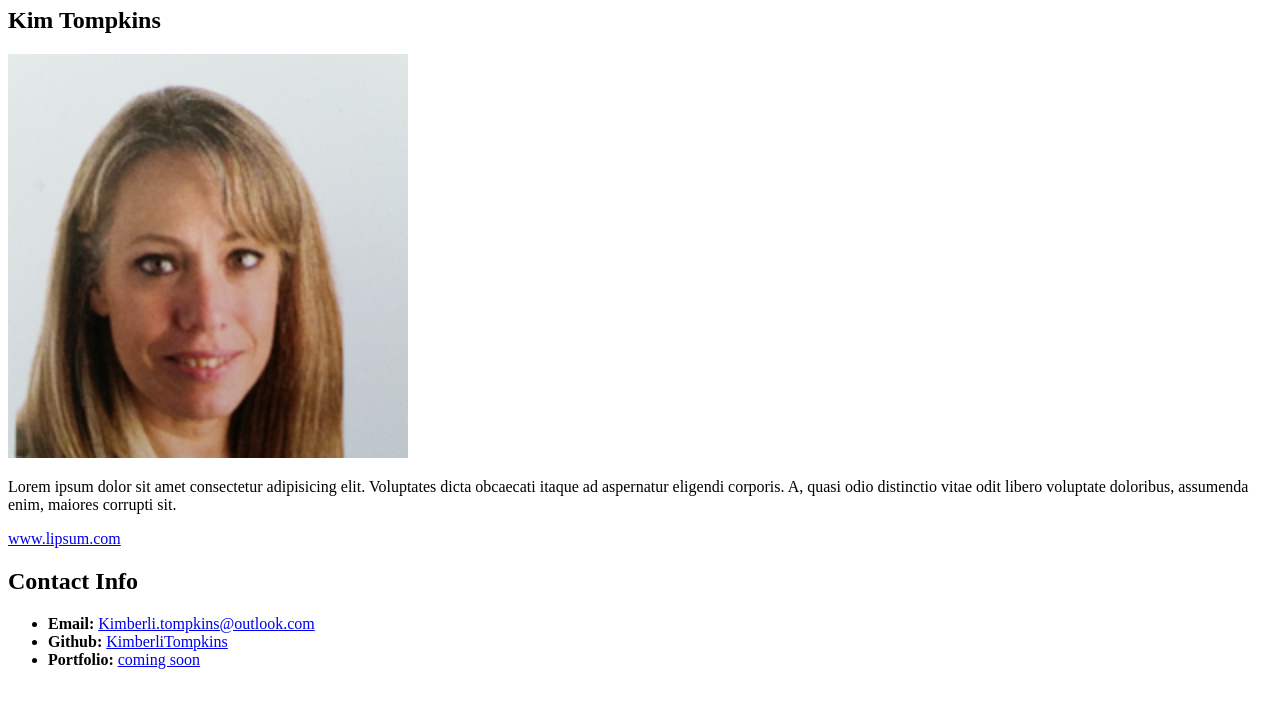
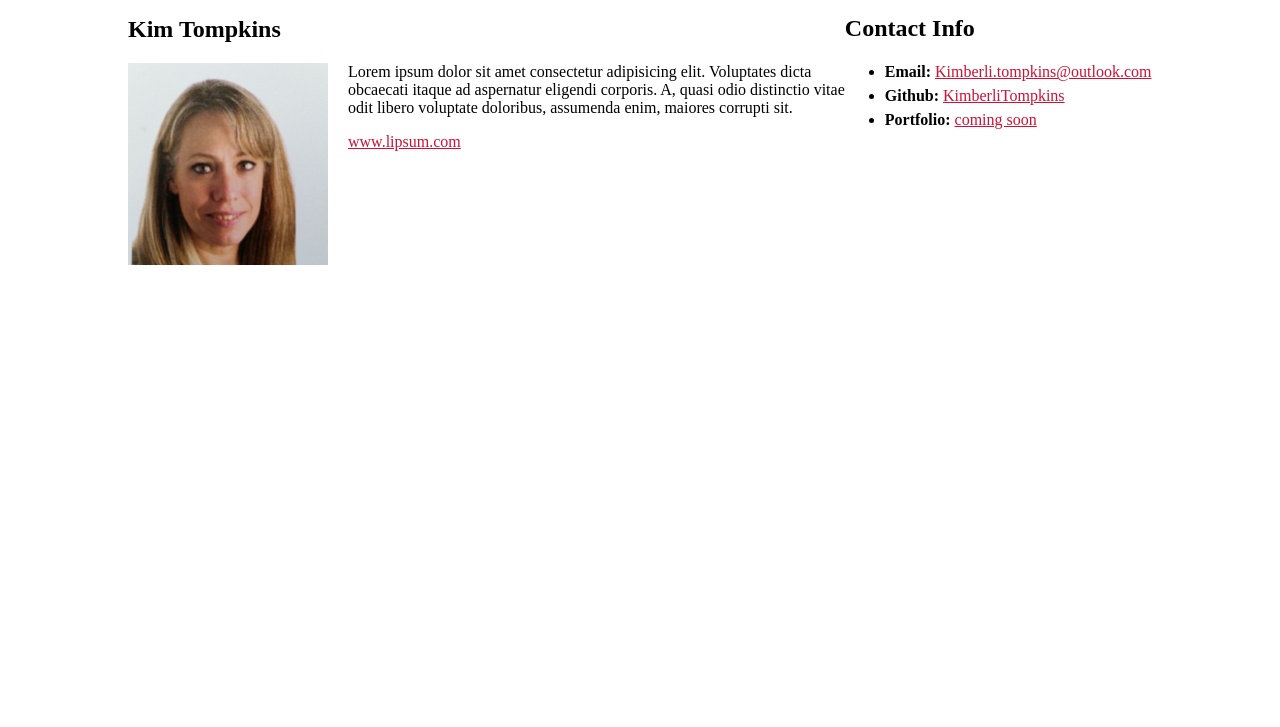
Before and after one commit to KimberliTompkins/my-bio, a plain HTML site: page index.html in a window 1280 px wide. Shown: the part 73-800 px from the top of the page. Drawn offline with Linux system fonts and the light colour scheme.

Commit message:
added CSS styling

```diff
--- /dev/null
+++ b/css/style.css
@@ -0,0 +1,43 @@
+body {
+    margin: 0;
+    padding: 0;
+  }
+header {
+    background-color: #333333;
+}
+h1 {
+    color: #eee;
+    font-size: 28px;
+}
+h2 {
+    font-size: 24px;
+
+}
+a {
+    color: #d21034;
+}
+  .container {
+    width: 1024px;
+    margin: 0 auto;
+  }
+
+  #main-bio {
+      float: left;
+      width: 70%;
+
+
+  }
+
+  #bio-image{
+      float: left;
+      width: 200px;
+      margin-right:20px;
+
+  }
+  #contact-info {
+      float: left;
+      width: 30%;
+      line-height: 150%;
+
+
+  }
--- a/index.html
+++ b/index.html
@@ -4,25 +4,26 @@
 <head>
   <meta charset="UTF-8">
   <title>BIO</title>
+  <link rel="stylesheet" href="css/style.css">
 </head>
 
 <body>
-  <header>
+  <header >
     <h1>Student Bio</h1>
   </header>
 
-  <div>
+  <div class="container">
 
-    <section>
+    <section id="main-bio">
 
       <h2>Kim Tompkins</h2>
 
-      <img src="me2.jpg" alt="Kim Tompkins">
+      <img src="me2.jpg" alt="Kim Tompkins" id="bio-image">
 
       <p>Lorem ipsum dolor sit amet consectetur adipisicing elit. Voluptates dicta obcaecati itaque ad aspernatur eligendi corporis. A, quasi odio distinctio vitae odit libero voluptate doloribus, assumenda enim, maiores corrupti sit.</p> <a href="http://www.lipsum.com/">www.lipsum.com</a></p>
     </section>
 
-    <section>
+    <section id="contact-info">
       <h2>Contact Info</h2>
       <ul>
         <li><strong>Email:</strong> <a href="#">Kimberli.tompkins@outlook.com</a></li>
```
